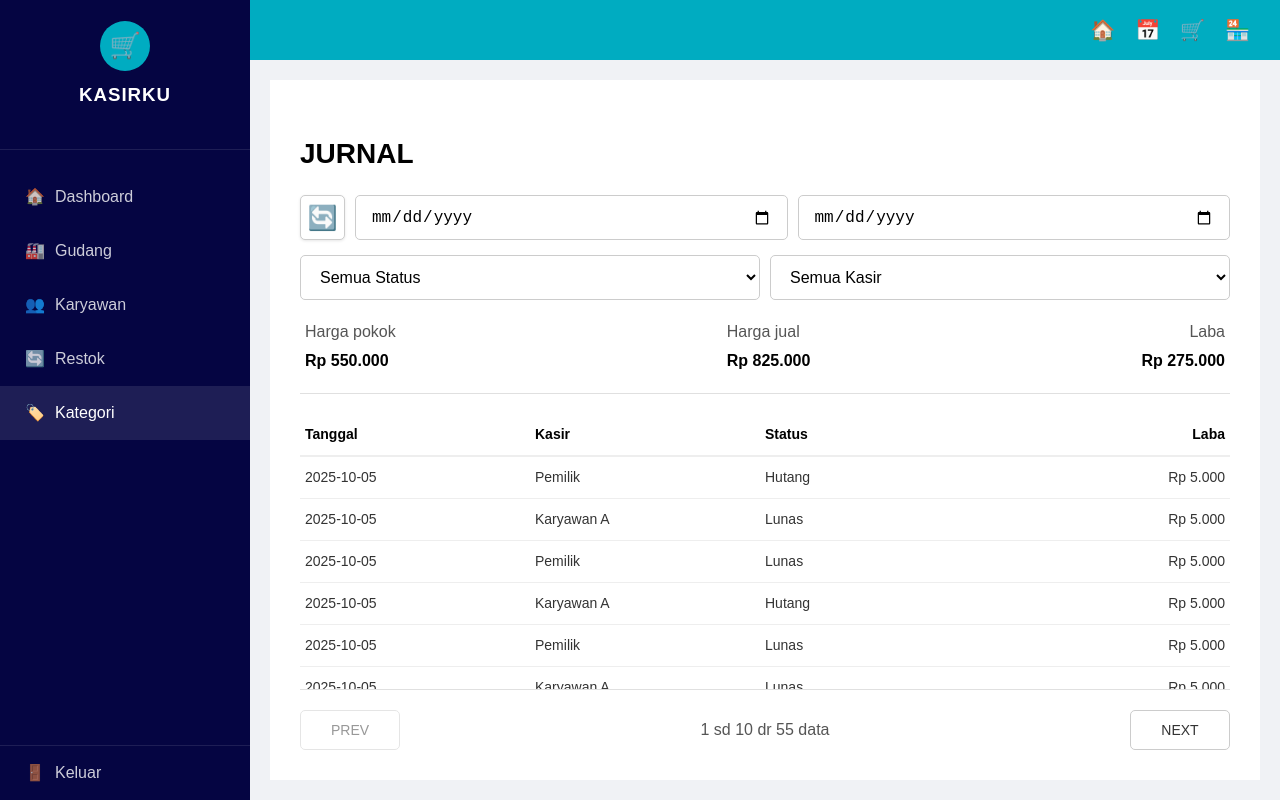
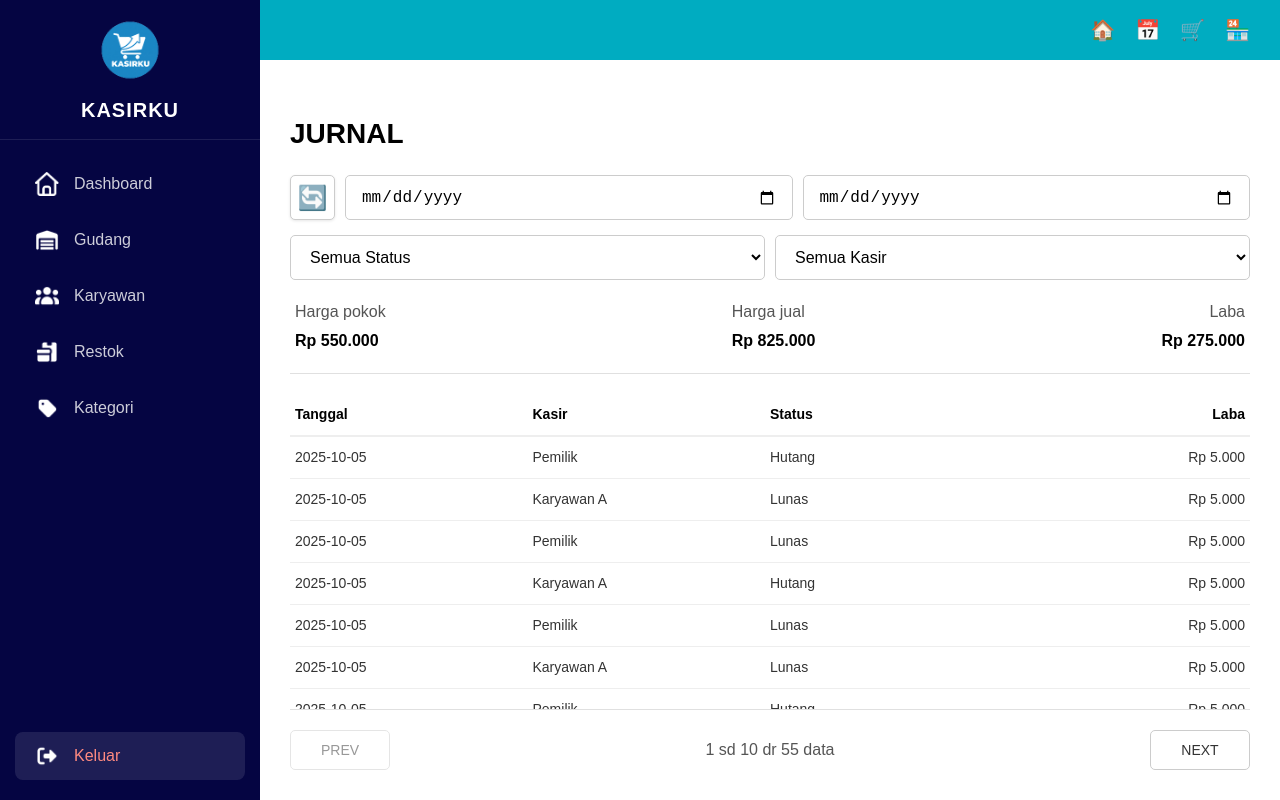
Before and after one commit to Rei-khen/sisfor-kelompok-14, a React (Vite) app in the folder client/: page /jurnal in a window 1280 px wide. Built offline with nearby package versions, Linux system fonts and the light colour scheme.

Commit message:
mengganti icon di sidebar dengan yang ada di assets

```diff
--- a/client/src/components/MainLayout.tsx
+++ b/client/src/components/MainLayout.tsx
@@ -1,6 +1,16 @@
 // client/src/components/MainLayout.tsx
 import React, { type ReactNode } from "react";
-import { useNavigate } from "react-router-dom";
+import { useNavigate, useLocation } from "react-router-dom";
+
+// --- IMPORT ICON DARI ASSETS ---
+// Pastikan nama file sama persis dengan di folder (besar/kecil hurufnya)
+import iconDashboard from "../assets/icon/dashboard.png";
+import iconGudang from "../assets/icon/gudang.png";
+import iconKaryawan from "../assets/icon/karyawan.png";
+import iconRestok from "../assets/icon/restok.png";
+import iconKategori from "../assets/icon/kategori.png";
+import iconKeluar from "../assets/icon/keluar.png";
+import iconKasirku from "../assets/icon/kasirku.png"; // Logo bulat
 
 interface MainLayoutProps {
   children: ReactNode;
@@ -8,6 +18,7 @@ interface MainLayoutProps {
 
 const MainLayout: React.FC<MainLayoutProps> = ({ children }) => {
   const navigate = useNavigate();
+  const location = useLocation();
 
   const handleLogout = () => {
     localStorage.removeItem("token");
@@ -15,51 +26,94 @@ const MainLayout: React.FC<MainLayoutProps> = ({ children }) => {
     navigate("/login");
   };
 
-  // --- STYLES (Dipindahkan dari Dashboard) ---
+  // --- STYLES ---
   const layoutStyle: React.CSSProperties = {
     display: "flex",
     height: "100vh",
     width: "100vw",
     overflow: "hidden",
     fontFamily: "sans-serif",
-    backgroundColor: "#f0f2f5", // Background umum untuk semua halaman
+    backgroundColor: "#f0f2f5",
   };
 
   const sidebarStyle: React.CSSProperties = {
-    width: "250px",
-    backgroundColor: "#050542",
+    width: "260px",
+    backgroundColor: "#050542", // Warna biru gelap
     color: "white",
     display: "flex",
     flexDirection: "column",
     flexShrink: 0,
+    boxShadow: "2px 0 5px rgba(0,0,0,0.1)",
   };
 
   const logoAreaStyle: React.CSSProperties = {
-    height: "150px",
+    height: "140px",
     display: "flex",
     flexDirection: "column",
     justifyContent: "center",
     alignItems: "center",
     borderBottom: "1px solid rgba(255,255,255,0.1)",
+    marginBottom: "10px",
+  };
+
+  const logoImgStyle: React.CSSProperties = {
+    width: "70px",
+    height: "70px",
+    objectFit: "contain",
+    marginBottom: "10px",
+    // Tidak perlu filter karena ini logo utama
   };
 
   const sidebarMenuStyle: React.CSSProperties = {
     listStyle: "none",
-    padding: 0,
-    margin: "20px 0",
+    padding: "0 15px",
+    margin: "10px 0",
     flexGrow: 1,
+    display: "flex",
+    flexDirection: "column",
+    gap: "8px",
   };
 
-  const sidebarItemStyle: React.CSSProperties = {
-    padding: "15px 25px",
+  // Fungsi Style untuk Container Tombol Menu
+  const getSidebarItemStyle = (path: string): React.CSSProperties => {
+    // Cek apakah menu ini sedang aktif
+    const isActive = location.pathname.startsWith(path);
+
+    return {
+      padding: "12px 20px",
       cursor: "pointer",
       display: "flex",
       alignItems: "center",
       fontSize: "16px",
-    fontWeight: "500",
-    transition: "0.3s",
-    color: "rgba(255,255,255,0.8)",
+      fontWeight: isActive ? "bold" : "500",
+      transition: "all 0.3s",
+
+      // Jika aktif: Background Putih, Teks Biru Gelap
+      // Jika tidak: Background Transparan, Teks Putih agak transparan
+      backgroundColor: isActive ? "white" : "transparent",
+      color: isActive ? "#050542" : "rgba(255,255,255,0.8)",
+
+      borderRadius: "8px",
       textDecoration: "none",
+    };
+  };
+
+  // Fungsi Style Khusus Icon (SOLUSI MASALAH WARNA PUTIH)
+  const getIconStyle = (path: string): React.CSSProperties => {
+    const isActive = location.pathname.startsWith(path);
+
+    return {
+      width: "24px",
+      height: "24px",
+      marginRight: "15px",
+      objectFit: "contain",
+
+      // LOGIKA FILTER:
+      // Jika Aktif (Background Putih) -> Invert warna icon (Putih jadi Hitam)
+      // Jika Tidak Aktif -> Biarkan Putih
+      filter: isActive ? "invert(1) brightness(0.2)" : "none",
+      transition: "filter 0.3s",
+    };
   };
 
   const mainContentAreaStyle: React.CSSProperties = {
@@ -71,13 +125,14 @@ const MainLayout: React.FC<MainLayoutProps> = ({ children }) => {
 
   const headerStyle: React.CSSProperties = {
     height: "60px",
-    backgroundColor: "#00acc1", // Sesuaikan warna header kategori (biru muda/tosca)
+    backgroundColor: "#00acc1",
     display: "flex",
-    justifyContent: "flex-end", // Menu di kanan
+    justifyContent: "flex-end",
     alignItems: "center",
     padding: "0 30px",
     color: "white",
     flexShrink: 0,
+    boxShadow: "0 2px 4px rgba(0,0,0,0.1)",
   };
 
   const headerIconStyle: React.CSSProperties = {
@@ -89,75 +144,135 @@ const MainLayout: React.FC<MainLayoutProps> = ({ children }) => {
   const contentScrollableStyle: React.CSSProperties = {
     flexGrow: 1,
     overflowY: "auto",
-    padding: "20px",
+    padding: "0",
   };
 
   return (
     <div style={layoutStyle}>
       {/* === LEFT SIDEBAR === */}
       <aside style={sidebarStyle}>
+        {/* LOGO AREA */}
         <div style={logoAreaStyle}>
-          <div
+          <img src={iconKasirku} alt="Logo" style={logoImgStyle} />
+          <h3
             style={{
-              width: "50px",
-              height: "50px",
-              backgroundColor: "#00acc1",
-              borderRadius: "50%",
-              display: "flex",
-              justifyContent: "center",
-              alignItems: "center",
-              fontSize: "25px",
+              margin: 0,
+              letterSpacing: "1px",
+              fontSize: "20px",
+              fontWeight: "bold",
             }}
           >
-            🛒
-          </div>
-          <h3 style={{ marginTop: "10px", letterSpacing: "1px" }}>KASIRKU</h3>
+            KASIRKU
+          </h3>
         </div>
 
+        {/* MENU ITEMS */}
         <ul style={sidebarMenuStyle}>
-          <li style={sidebarItemStyle} onClick={() => navigate("/dashboard")}>
-            <span style={{ marginRight: "10px" }}>🏠</span> Dashboard
+          <li
+            style={getSidebarItemStyle("/dashboard")}
+            onClick={() => navigate("/dashboard")}
+          >
+            <img
+              src={iconDashboard}
+              alt="Dashboard"
+              style={getIconStyle("/dashboard")} // Pakai fungsi getIconStyle
+            />
+            Dashboard
           </li>
+
           <li
-            style={sidebarItemStyle}
+            style={getSidebarItemStyle("/feature/gudang")}
             onClick={() => navigate("/feature/gudang")}
           >
-            <span style={{ marginRight: "10px" }}>🏭</span> Gudang
+            <img
+              src={iconGudang}
+              alt="Gudang"
+              style={getIconStyle("/feature/gudang")}
+            />
+            Gudang
           </li>
-          <li style={sidebarItemStyle} onClick={() => navigate("/karyawan")}>
-            <span style={{ marginRight: "10px" }}>👥</span> Karyawan
+
+          <li
+            style={getSidebarItemStyle("/karyawan")}
+            onClick={() => navigate("/karyawan")}
+          >
+            <img
+              src={iconKaryawan}
+              alt="Karyawan"
+              style={getIconStyle("/karyawan")}
+            />
+            Karyawan
           </li>
-          <li style={sidebarItemStyle} onClick={() => navigate("/restok")}>
-            <span style={{ marginRight: "10px" }}>🔄</span> Restok
+
+          <li
+            style={getSidebarItemStyle("/restok")}
+            onClick={() => navigate("/restok")}
+          >
+            <img
+              src={iconRestok}
+              alt="Restok"
+              style={getIconStyle("/restok")}
+            />
+            Restok
           </li>
-          {/* Menu Kategori aktif */}
+
           <li
-            style={{
-              ...sidebarItemStyle,
-              color: "white",
-              backgroundColor: "rgba(255,255,255,0.1)",
-            }}
+            style={getSidebarItemStyle("/kategori")}
             onClick={() => navigate("/kategori")}
           >
-            <span style={{ marginRight: "10px" }}>🏷️</span> Kategori
+            <img
+              src={iconKategori}
+              alt="Kategori"
+              style={getIconStyle("/kategori")}
+            />
+            Kategori
           </li>
         </ul>
 
+        {/* LOGOUT BUTTON */}
+        <div style={{ padding: "0 15px 20px 15px", marginTop: "auto" }}>
           <div
             style={{
-            ...sidebarItemStyle,
-            marginTop: "auto",
-            borderTop: "1px solid rgba(255,255,255,0.1)",
+              padding: "12px 20px",
+              cursor: "pointer",
+              display: "flex",
+              alignItems: "center",
+              fontSize: "16px",
+              fontWeight: "500",
+              color: "#ff8a80", // Merah muda untuk teks
+              backgroundColor: "rgba(255, 255, 255, 0.1)",
+              borderRadius: "8px",
+              transition: "0.3s",
             }}
             onClick={handleLogout}
+            onMouseEnter={(e) =>
+              (e.currentTarget.style.backgroundColor =
+                "rgba(255, 255, 255, 0.2)")
+            }
+            onMouseLeave={(e) =>
+              (e.currentTarget.style.backgroundColor =
+                "rgba(255, 255, 255, 0.1)")
+            }
           >
-          <span style={{ marginRight: "10px" }}>🚪</span> Keluar
+            <img
+              src={iconKeluar}
+              alt="Keluar"
+              style={{
+                width: "24px",
+                height: "24px",
+                marginRight: "15px",
+                objectFit: "contain",
+                // Tombol keluar tidak pernah aktif (putih), jadi tidak perlu invert
+                // Tapi karena gambarnya putih, kita biarkan saja.
+              }}
+            />
+            Keluar
+          </div>
         </div>
       </aside>
 
-      {/* === MAIN CONTENT AREA (Header + Page Content) === */}
+      {/* === MAIN CONTENT AREA === */}
       <div style={mainContentAreaStyle}>
-        {/* NAVBAR / HEADER */}
         <header style={headerStyle}>
           <span
             style={headerIconStyle}
@@ -177,12 +292,9 @@ const MainLayout: React.FC<MainLayoutProps> = ({ children }) => {
           </span>
         </header>
 
-        {/* ISI HALAMAN BERUBAH-UBAH DI SINI */}
         <main style={contentScrollableStyle}>{children}</main>
       </div>
     </div>
-
-
   );
 };
 
```
Lines whose indentation alone changed are shown as unchanged.
